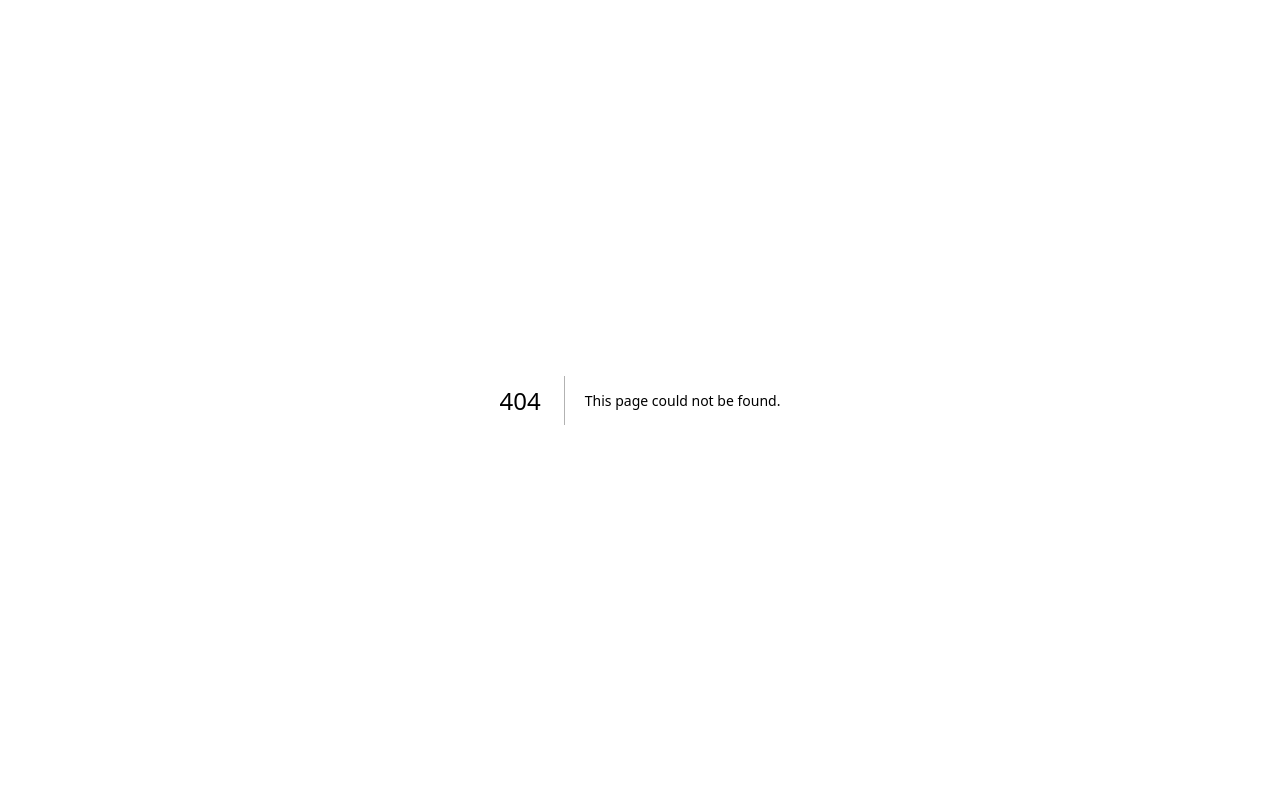
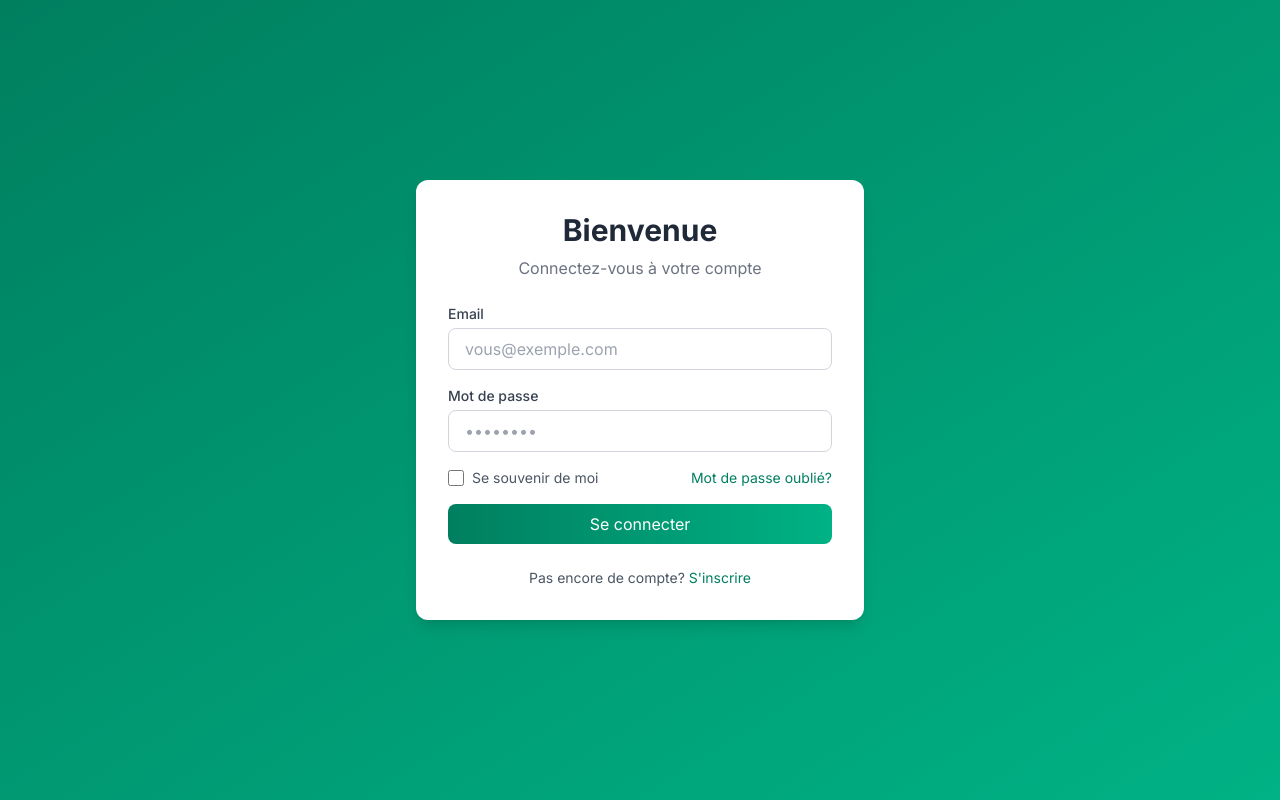
Before and after one commit to henoceli3/trafic-predictor-formulaire, a Next.js app: page /login in a window 1280 px wide. Before the commit this address had no page. Built offline with nearby package versions, Linux system fonts and the light colour scheme.

Commit message:
Ajout de la page de connexion avec gestion des états pour l'email et le mot de passe, ainsi que la soumission du formulaire.

```diff
--- a/src/app/layout.tsx
+++ b/src/app/layout.tsx
@@ -1,7 +1,6 @@
 import type { Metadata } from "next";
 import { Inter } from "next/font/google";
 import "./globals.css";
-import { ConfigProvider } from "antd";
 
 const inter = Inter({ subsets: ["latin"] });
 
@@ -12,16 +11,12 @@ export const metadata: Metadata = {
 
 export default function RootLayout({
   children,
-}: Readonly<{
+}: {
   children: React.ReactNode;
-}>) {
+}) {
   return (
     <html lang="fr">
-      <body className={inter.className}>
-        <ConfigProvider theme={{ token: { colorPrimary: "#007f5f" } }}>
-          {children}
-        </ConfigProvider>
-      </body>
+      <body className={inter.className}>{children}</body>
     </html>
   );
 }
--- /dev/null
+++ b/src/app/login/page.tsx
@@ -0,0 +1,92 @@
+"use client";
+
+import { useState } from "react";
+import { useRouter } from "next/navigation";
+
+export default function LoginPage() {
+  const [email, setEmail] = useState("");
+  const [password, setPassword] = useState("");
+  const router = useRouter();
+
+  const handleSubmit = (e: React.FormEvent) => {
+    e.preventDefault();
+    // TODO: Implement actual authentication
+    router.push("/");
+  };
+
+  return (
+    <div className="min-h-screen flex items-center justify-center bg-gradient-to-br from-primary-100 to-primary-200 p-4">
+      <div className="w-full max-w-md bg-white rounded-xl shadow-lg p-8 space-y-6">
+        <div className="text-center">
+          <h1 className="text-3xl font-bold text-gray-800">Bienvenue</h1>
+          <p className="text-gray-500 mt-2">Connectez-vous à votre compte</p>
+        </div>
+
+        <form onSubmit={handleSubmit} className="space-y-4">
+          <div>
+            <label className="block text-sm font-medium text-gray-700 mb-1">
+              Email
+            </label>
+            <input
+              type="email"
+              required
+              className="w-full px-4 py-2 border border-gray-300 rounded-lg focus:ring-2 focus:ring-primary-100 focus:border-transparent"
+              placeholder="vous@exemple.com"
+              value={email}
+              onChange={(e) => setEmail(e.target.value)}
+            />
+          </div>
+
+          <div>
+            <label className="block text-sm font-medium text-gray-700 mb-1">
+              Mot de passe
+            </label>
+            <input
+              type="password"
+              required
+              className="w-full px-4 py-2 border border-gray-300 rounded-lg focus:ring-2 focus:ring-primary-100 focus:border-transparent"
+              placeholder="••••••••"
+              value={password}
+              onChange={(e) => setPassword(e.target.value)}
+            />
+          </div>
+
+          <div className="flex items-center justify-between">
+            <div className="flex items-center">
+              <input
+                type="checkbox"
+                id="remember"
+                className="h-4 w-4 text-primary-100 rounded border-gray-300 focus:ring-primary-100"
+              />
+              <label htmlFor="remember" className="ml-2 text-sm text-gray-600">
+                Se souvenir de moi
+              </label>
+            </div>
+            <a
+              href="#"
+              className="text-sm text-primary-100 hover:text-primary-200"
+            >
+              Mot de passe oublié?
+            </a>
+          </div>
+
+          <button
+            type="submit"
+            className="w-full py-2 px-4 bg-gradient-to-r from-primary-100 to-primary-200 text-white rounded-lg hover:from-primary-200 hover:to-primary-300 focus:ring-2 focus:ring-primary-100 focus:ring-offset-2 transition-all duration-200"
+          >
+            Se connecter
+          </button>
+        </form>
+
+        <div className="text-center">
+          <p className="text-sm text-gray-600">
+            Pas encore de compte?{" "}
+            <a href="#" className="text-primary-100 hover:text-primary-200">
+              S&apos;inscrire
+            </a>
+          </p>
+        </div>
+      </div>
+    </div>
+  );
+}
```
